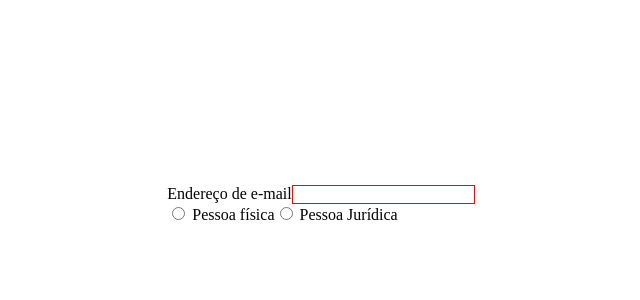
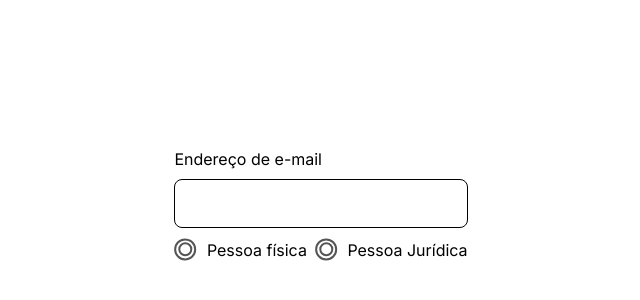
Before and after one commit to jonaspimenteldev/desafio-mb, a Vue app in the folder frontend/: page / in a window 1280 px wide. Shown: the part 196-496 px from the top of the page, without its empty margins (319-959 px from the left). Built offline with nearby package versions, Linux system fonts and the light colour scheme.

Commit message:
:feat: feat: customização do input radio

```diff
--- a/frontend/src/assets/scss/base.scss
+++ b/frontend/src/assets/scss/base.scss
@@ -1,3 +1,6 @@
+/* FONT */
+@import url('https://fonts.googleapis.com/css2?family=Inter:wght@100;200;300;400;500;600;700;800;900&display=swap');
+
 /* RESET */
 @import 'reset';
 
@@ -6,14 +9,31 @@
 
 :root{
     --color-primary: rgb(255 153 0);
+    --base-input-height: 45px;
+    --base-border-radius: 8px;
     --height: 100vh;
     --width: 100%;
+    --gap-8: 8px;
+    --gap-12: 12px;
+    --gap-16: 16px;
+}
+
+.container {
+    display: flex;
+    justify-content: center;
+    width: 375px;
+
 }
 
 body {
+    font-family: 'Inter', sans-serif;
     display: flex;
     justify-content: center;
     align-items: center;
     width: var(--width);
     height: var(--height)
 }
+
+// input {
+//     height: var( --base-input-height)
+// }
--- a/frontend/src/assets/scss/form.scss
+++ b/frontend/src/assets/scss/form.scss
@@ -1,3 +1,27 @@
-input {
-    border: 1px solid red;
+/* RADIO */
+@import 'radio';
+
+.form {
+  display: flex;
+  flex-direction: column;
+  gap: var(--gap-12);
+
+  &-input {
+    display: flex;
+    flex-direction: column;
+    gap: var(--gap-12);
+
+    &__input {
+      height: var(--base-input-height);
+      border-radius: var(--base-border-radius);
+      border: 1px solid black;
+    }
+  }
+
+  &-radio {
+    display: flex;
+    flex-direction: row;
+    align-items: center;
+    gap: var(--gap-8);
+  }
 }
--- /dev/null
+++ b/frontend/src/assets/scss/radio.scss
@@ -0,0 +1,54 @@
+.form-radio__input {
+  position: relative;
+  margin-right: 10px;
+  font-size: 16px;
+  cursor: pointer;
+}
+
+.form-radio__input:before {
+    background-color: white;
+    content: "";
+    position: absolute;
+    left: 0;
+    transform: translate(-22%, -21%);
+    width: 18px;
+    height: 18px;
+    border: 2px solid #555;
+    border-radius: 50%;
+    display: flex;
+}
+
+
+.form-radio__input:after {
+    background-color: white;
+    content: "";
+    position: absolute;
+    left: 0;
+    transform: translate(-5%, -5%);
+    width: 10px;
+    height: 10px;
+    border: 2px solid #555;
+    border-radius: 50%;
+    display: flex;
+}
+
+.form-radio__input:checked:after {
+    background-color: var(--color-primary);
+
+    content: "";
+    position: absolute;
+    left: 0;
+    transform: translate(-5%, -5%);
+    width: 10px;
+    height: 10px;
+    border: 2px solid #555;
+    border-radius: 50%;
+    display: flex;
+}
+
+.form-radio__input label {
+  font-size: 16px;
+  color: #555;
+  font-weight: normal;
+  cursor: pointer;
+}
--- a/frontend/src/components/InputRadio.vue
+++ b/frontend/src/components/InputRadio.vue
@@ -1,7 +1,7 @@
 <template>
-  <div>
-    <label v-for="(option, index) in options" :key="index">
-      <input type="radio" :name="name" :value="option.value" @input="handleChange">
+  <div class="form-radio">
+    <label class="form-radio__label" v-for="(option, index) in options" :key="index">
+      <input class="form-radio__input" type="radio" :name="name" :value="option.value" @input="handleChange">
       {{ option.label }}
     </label>
   </div>
--- a/frontend/src/components/InputText.vue
+++ b/frontend/src/components/InputText.vue
@@ -1,7 +1,7 @@
 <template>
-  <div :id="name" class="mb-input">
-    <label class="mb-input__label" :for="label">{{ label }}</label>
-    <input :value="value" @input="$emit('input', $event.target.value)" />
+  <div :id="name" class="form-input">
+    <label class="form-input__label" :for="label">{{ label }}</label>
+    <input class="form-input__input" :value="value" @input="$emit('input', $event.target.value)" />
   </div>
 </template>
 
--- a/frontend/src/pages/registration/Registration.vue
+++ b/frontend/src/pages/registration/Registration.vue
@@ -1,11 +1,13 @@
 <template>
   <div class="container">
+    <form class="form">
       <StepOne v-if="step === 1" :dados="dataStepOne" @next="next" />
       <StepTwo v-if="step === 2" :dados="dataStepTwo" @next="next" @back="back" />
       <StepThree v-if="step === 3" :dados="dataStepThree" @next="next" @back="back" />
       <StepFour v-if="step === 4" :dados="dataStepFour" @next="next" @back="back" />
       <StepFive v-if="step === 5" :dados="dataStepFive" @send="submit" @back="back" />
       <button v-if="step > 1" @click="back">Back</button>
+    </form>
   </div>
 </template>
 
--- a/frontend/src/pages/registration/partials/Step01.vue
+++ b/frontend/src/pages/registration/partials/Step01.vue
@@ -1,8 +1,6 @@
 <template>
-  <div>
-    <InputText name="email" label="Endereço de e-mail" v-model="dados.email" />
-    <InputRadio name="registrationType" v-model="dados.registrationType" :options="options" @change="handleRadioChange" />
-  </div>
+  <InputText name="email" label="Endereço de e-mail" v-model="dados.email" />
+  <InputRadio name="registrationType" v-model="dados.registrationType" :options="options" @change="handleRadioChange" />
 </template>
 
 <script>
```
Lines whose indentation alone changed are shown as unchanged.
